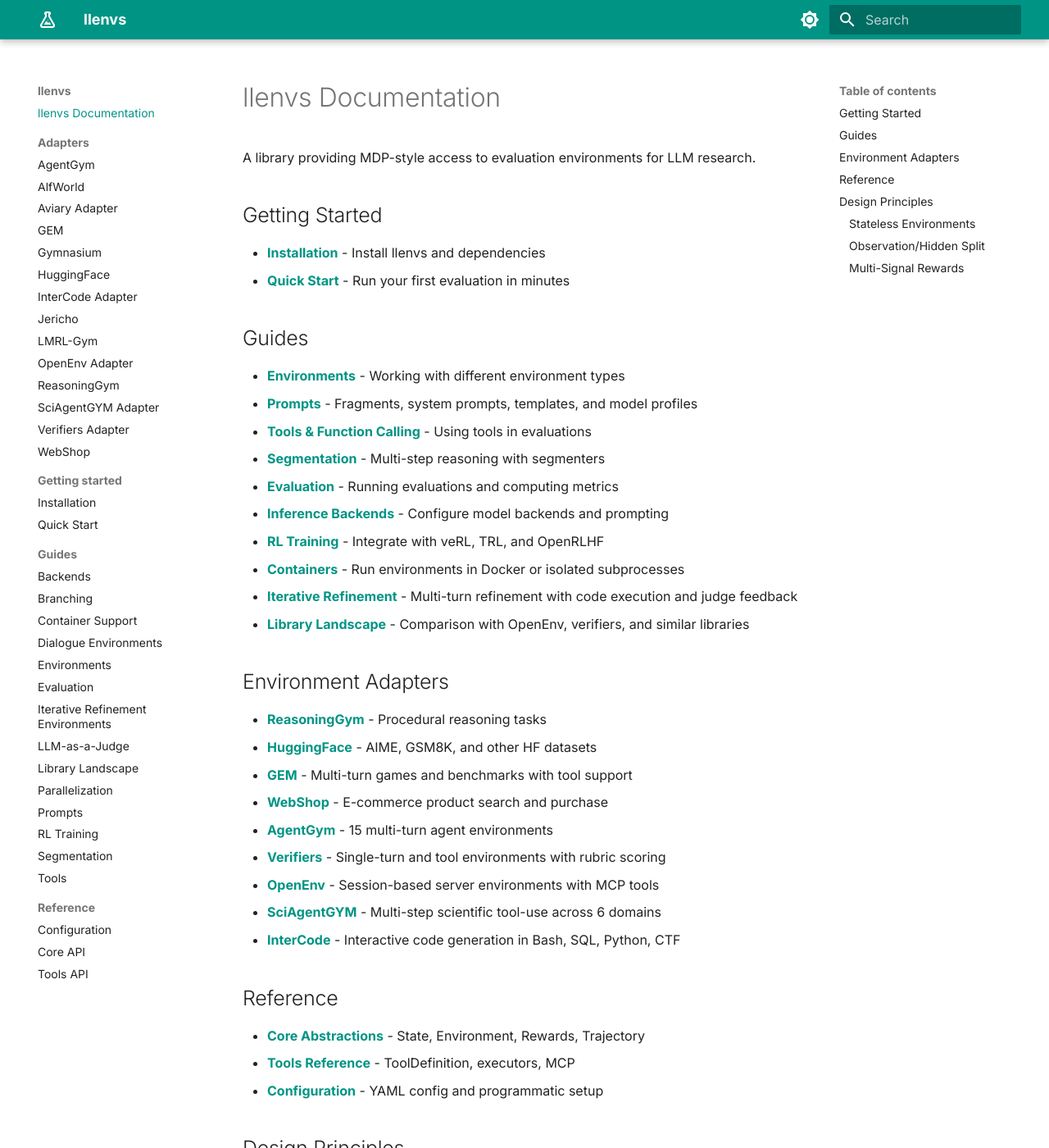
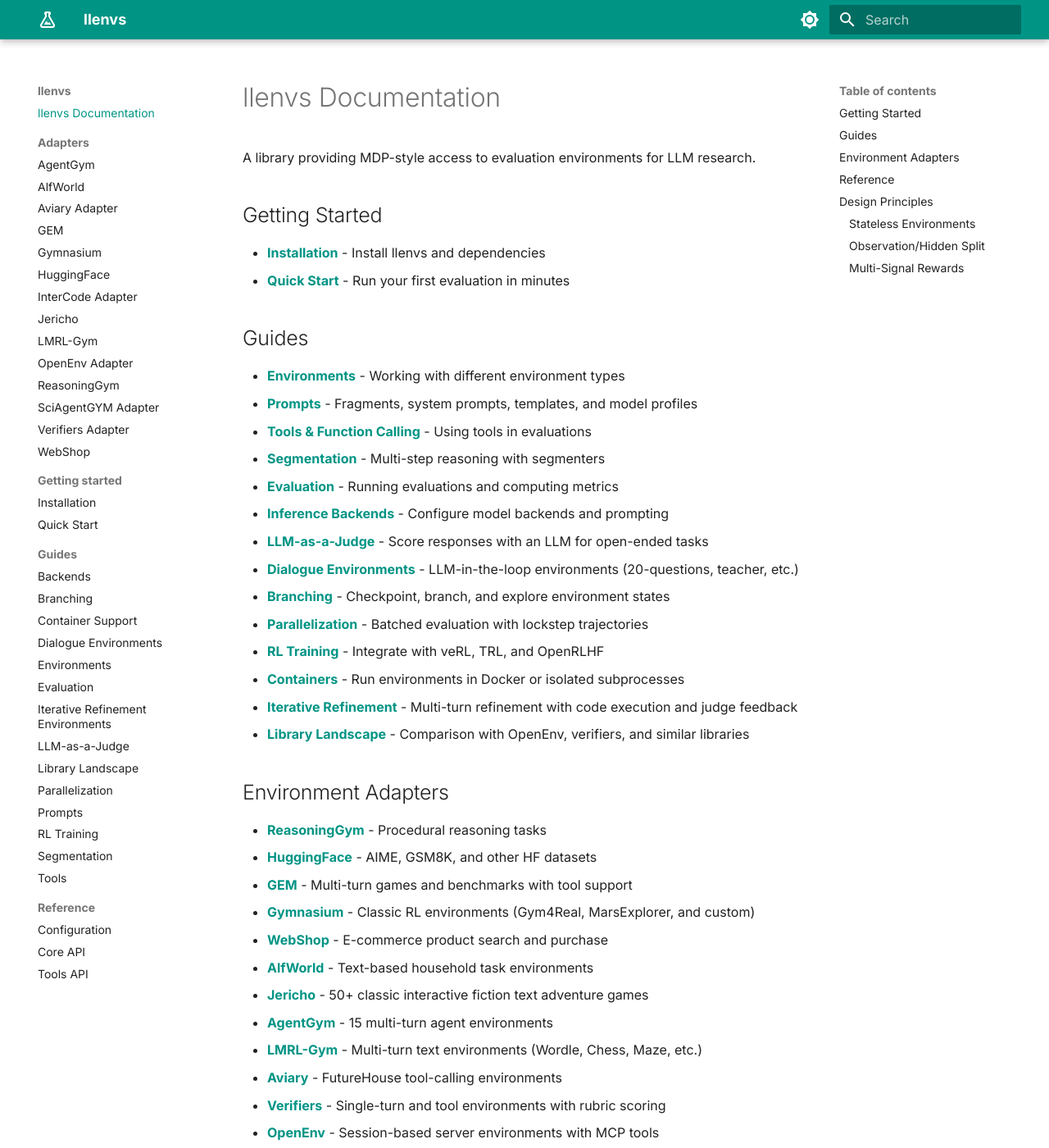
Before and after one commit to serhez/llenvs, an MkDocs documentation site: the page built from docs/README.md, in a window 1280 px wide and 1400 px high. Shown: the whole window at 82% size. Built offline with MkDocs 1.6.1 and Material for MkDocs 9.7.7, drawn with Linux system fonts in a browser that asks for light colours.

Commit message:
docs: update home page

```diff
--- a/docs/README.md
+++ b/docs/README.md
@@ -15,6 +15,10 @@ A library providing MDP-style access to evaluation environments for LLM research
 - **[Segmentation](guides/segmentation.md)** - Multi-step reasoning with segmenters
 - **[Evaluation](guides/evaluation.md)** - Running evaluations and computing metrics
 - **[Inference Backends](guides/backends.md)** - Configure model backends and prompting
+- **[LLM-as-a-Judge](guides/judge.md)** - Score responses with an LLM for open-ended tasks
+- **[Dialogue Environments](guides/dialogue.md)** - LLM-in-the-loop environments (20-questions, teacher, etc.)
+- **[Branching](guides/branching.md)** - Checkpoint, branch, and explore environment states
+- **[Parallelization](guides/parallelization.md)** - Batched evaluation with lockstep trajectories
 - **[RL Training](guides/rl-training.md)** - Integrate with veRL, TRL, and OpenRLHF
 - **[Containers](guides/containers.md)** - Run environments in Docker or isolated subprocesses
 - **[Iterative Refinement](guides/iterative.md)** - Multi-turn refinement with code execution and judge feedback
@@ -25,8 +29,13 @@ A library providing MDP-style access to evaluation environments for LLM research
 - **[ReasoningGym](adapters/reasoning-gym.md)** - Procedural reasoning tasks
 - **[HuggingFace](adapters/huggingface.md)** - AIME, GSM8K, and other HF datasets
 - **[GEM](adapters/gem.md)** - Multi-turn games and benchmarks with tool support
+- **[Gymnasium](adapters/gymnasium.md)** - Classic RL environments (Gym4Real, MarsExplorer, and custom)
 - **[WebShop](adapters/webshop.md)** - E-commerce product search and purchase
+- **[AlfWorld](adapters/alfworld.md)** - Text-based household task environments
+- **[Jericho](adapters/jericho.md)** - 50+ classic interactive fiction text adventure games
 - **[AgentGym](adapters/agentgym.md)** - 15 multi-turn agent environments
+- **[LMRL-Gym](adapters/lmrl.md)** - Multi-turn text environments (Wordle, Chess, Maze, etc.)
+- **[Aviary](adapters/aviary.md)** - FutureHouse tool-calling environments
 - **[Verifiers](adapters/verifiers.md)** - Single-turn and tool environments with rubric scoring
 - **[OpenEnv](adapters/openenv.md)** - Session-based server environments with MCP tools
 - **[SciAgentGYM](adapters/sciagentgym.md)** - Multi-step scientific tool-use across 6 domains
```
